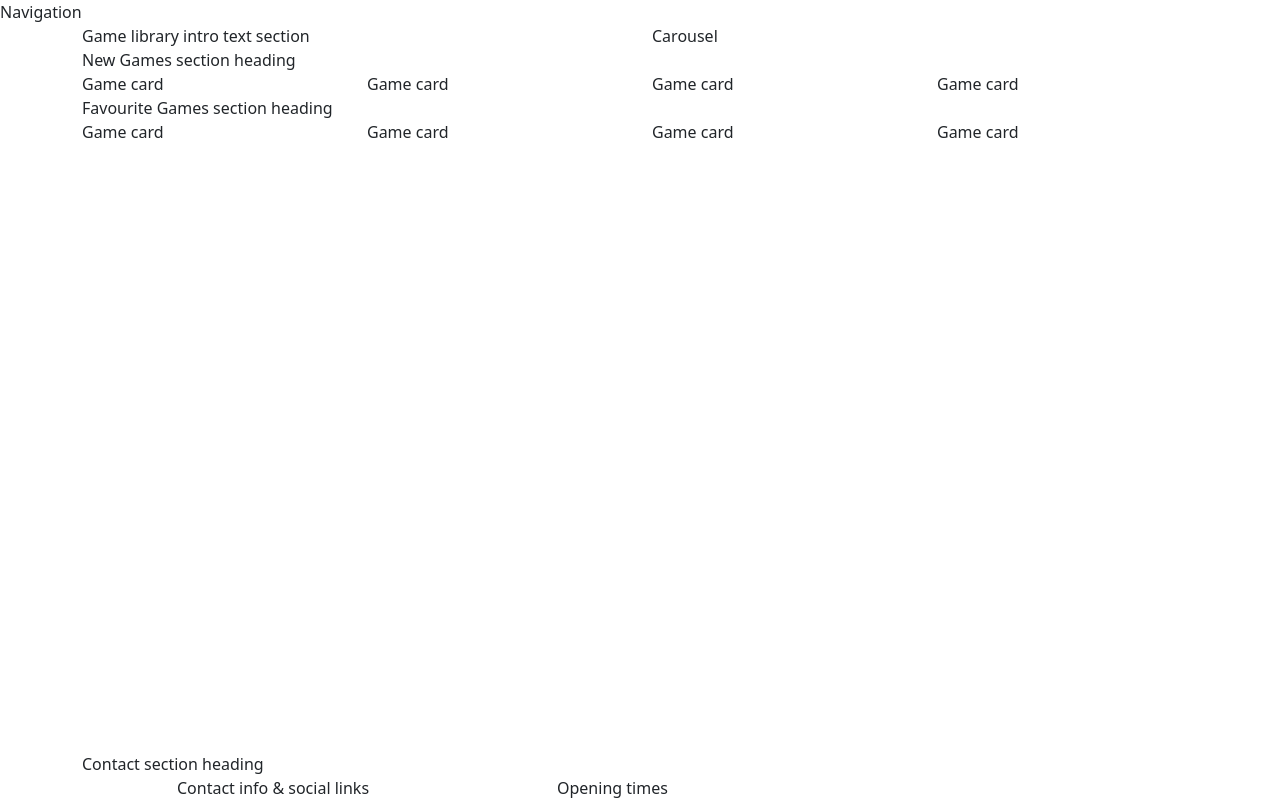
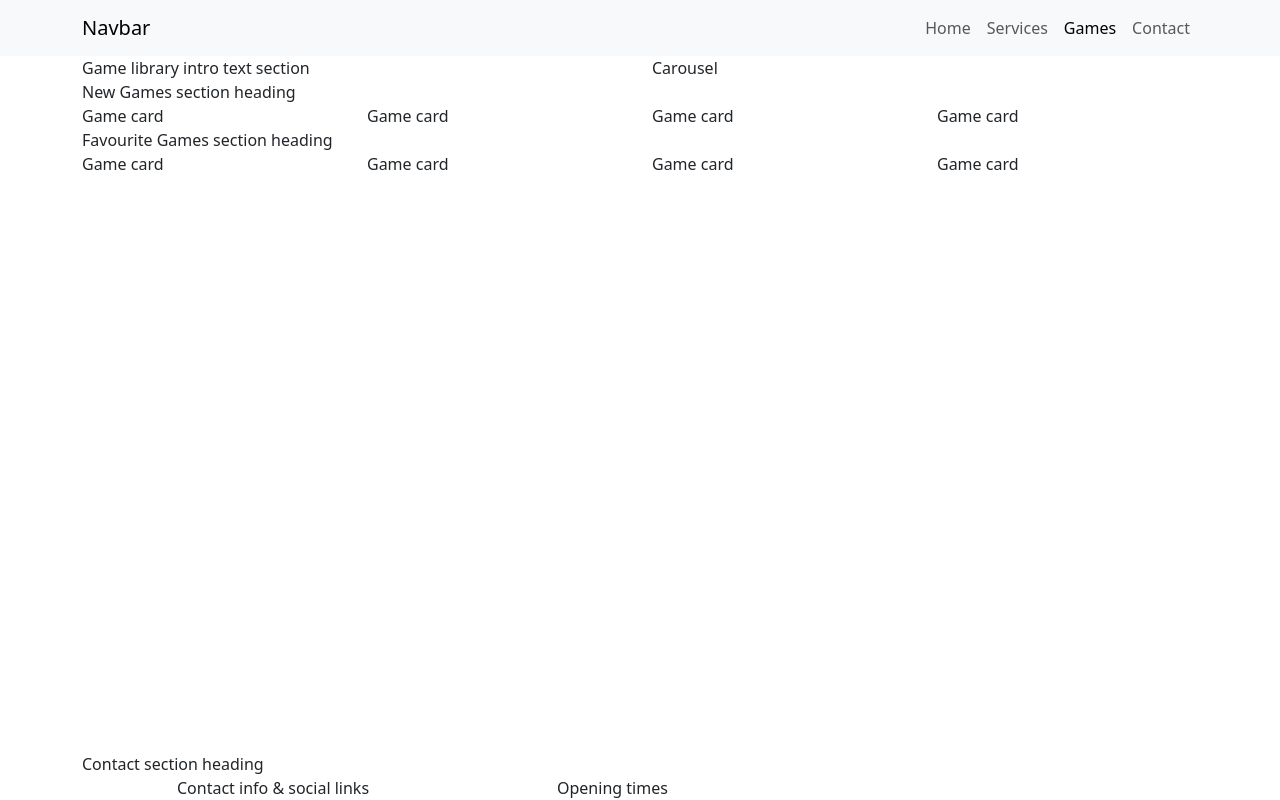
Before and after one commit to Emilyhugs/boardwalk-games, a plain HTML site: page game-library.html in a window 1280 px wide. Drawn offline with nearby package versions, Linux system fonts and the light colour scheme; a web font is replaced by a local one.

Commit message:
Style the navbar

```diff
--- a/assets/css/style.css
+++ b/assets/css/style.css
@@ -18,6 +18,10 @@ body {font-family: var(--primary-font);}
 h1,h2,h3 {font-family: var(--secondary-font);color:var(--primary-color);}
 .sub-heading-color {color: var(--highlight-color);}
 
+/*Navbar*/
+#navbar {background-color: var(--primary-color);}
+#navbar .logo {width:30px;}
+
 /* grid visualisation CSS for testing
 
 .container,
--- a/game-library.html
+++ b/game-library.html
@@ -20,7 +20,35 @@
 <!--classes on body set to work with mt-auto on footer to ensure it always stays at the bottom of the page-->
 <body class="d-flex flex-column min-vh-100">
     <!--Navigation-->
-    <div>Navigation</div>
+    <div>
+        <nav class="navbar navbar-expand-lg bg-body-tertiary">
+            <div class="container">
+              <a class="navbar-brand" href="index.html">Navbar</a>
+              <button class="navbar-toggler" type="button" data-bs-toggle="collapse" data-bs-target="#navbarSupportedContent" aria-controls="navbarSupportedContent" aria-expanded="false" aria-label="Toggle navigation">
+                <span class="navbar-toggler-icon"></span>
+              </button>
+              <div class="collapse navbar-collapse" id="navbarSupportedContent">
+                <ul class="navbar-nav ms-auto">
+                  <li class="nav-item">
+                    <a class="nav-link" href="index.html">Home</a>
+                  </li>
+                  <li class="nav-item">
+                    <a class="nav-link" href="#">Services</a>
+                  </li>
+                  <li class="nav-item">
+                    <a class="nav-link active" aria-current="page" href="game-library.html">Games</a>
+                  </li>
+                  <li class="nav-item">
+                    <a class="nav-link" href="#">Contact</a>
+                  </li>
+
+                </ul>
+              </div>
+            </div>
+          </nav>
+       </div>
+
+
     <!--Header with carousel-->
     <header class="container">
      <div class="row">
```
Also changed, not shown: index.html (+2 -2 lines).
